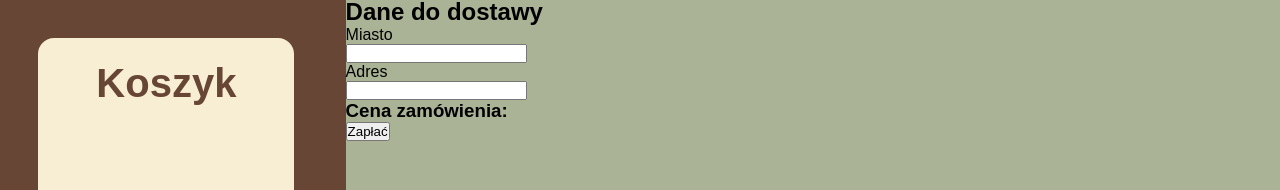
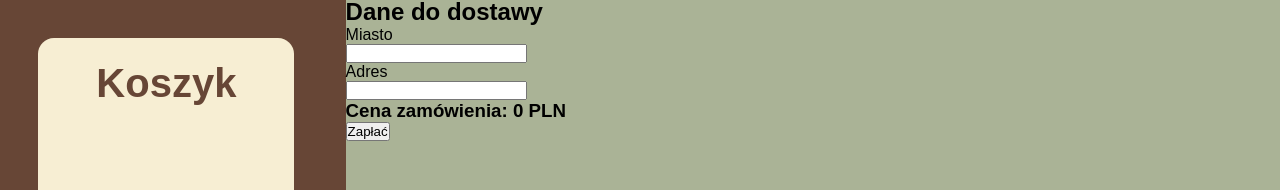
Before and after one commit to Naibafe/Nata-Cafe, a React (Vite) app in the folder nata-cafe-app/: page /dostawa in a window 1280 px wide. Shown: the part 122-312 px from the top of the page. Built offline with nearby package versions, Linux system fonts and the light colour scheme; a web font is replaced by a local one.

Commit message:
delivery kasuje koszyk

```diff
--- a/nata-cafe-app/src/components/DeliveryForm.jsx
+++ b/nata-cafe-app/src/components/DeliveryForm.jsx
@@ -1,9 +1,27 @@
-import { useState } from "react";
+import { useState, useContext, useEffect } from "react";
+import { CartContext } from "../data/CartContext";
 
 function DeliveryForm() {
+  const { cart, setCart } = useContext(CartContext);
   const [city, setCity] = useState("");
   const [adress, setAdress] = useState("");
-  function handlePay() {}
+  useEffect(() => {
+    if (
+      localStorage.getItem("cart") !== "[]" &&
+      localStorage.getItem("cart") !== null
+    ) {
+      setCart((cart) => JSON.parse(localStorage.getItem("cart")));
+    }
+  }, []);
+  const totalPrice =
+    Math.round(cart.reduce((acc, product) => acc + product.price, 0) * 100) /
+    100;
+  function handlePay() {
+    setCity("");
+    setAdress("");
+    localStorage.setItem("cart", "[]");
+    setCart([]);
+  }
   return (
     <div className="delivery-form">
       <h2>Dane do dostawy</h2>
@@ -19,7 +37,7 @@ function DeliveryForm() {
         value={adress}
         onChange={(e) => setAdress(e.target.value)}
       />
-      <h3>Cena zamówienia: </h3>
+      <h3>Cena zamówienia: {totalPrice} PLN</h3>
       <button onClick={handlePay}>Zapłać</button>
     </div>
   );
```
